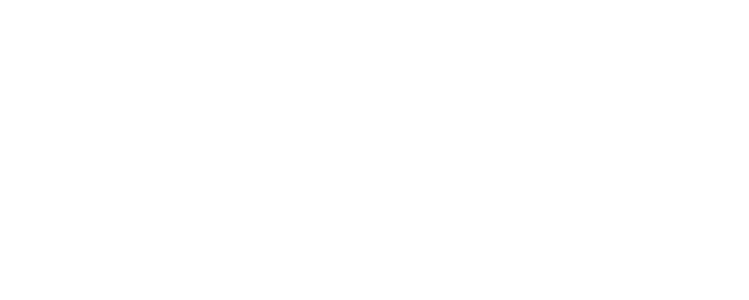
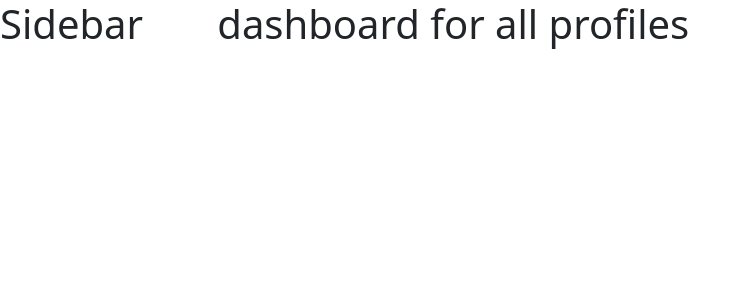
Before and after one commit to Bugs-Please/DairyDev, a React (Create React App) app in the folder frontend/: page /dashboard in a window 1280 px wide. Before the commit this address had no page. Shown: the top 300 px of the page, without its empty margins (0-749 px from the left). Built offline with nearby package versions, Linux system fonts and the light colour scheme.

Commit message:
started working on

```diff
--- a/frontend/package.json
+++ b/frontend/package.json
@@ -15,6 +15,7 @@
     "glyphicons-only-bootstrap": "^1.0.1",
     "react": "^18.2.0",
     "react-bootstrap": "^2.5.0",
+    "react-bootstrap-sidebar-menu": "^2.0.3",
     "react-dom": "^18.2.0",
     "react-router-dom": "^6.3.0",
     "react-scripts": "5.0.1",
--- a/frontend/src/App.js
+++ b/frontend/src/App.js
@@ -4,6 +4,7 @@
     Route,
     Routes
 } from 'react-router-dom';
+import Dashboard from './Screens/Dashboard/Dashboard';
 // import 'bootstrap/dist/css/bootstrap.min.css';
 import LandingPage from './Screens/LandingPage/LandingPage';
 import Login from './Screens/Login/Login';
@@ -13,9 +14,10 @@
     return (
         <Router>
             <Routes>
-                <Route path='/' element={<LandingPage />} />
-                <Route path="/login" element={<Login />} />
-                <Route path="/signup" element={<Signup />} />
+                <Route path = "/" element={<LandingPage />} />
+                <Route path = "/login" element={<Login />} />
+                <Route path = "/signup" element={<Signup />} />
+                <Route path = "/dashboard" element={<Dashboard/>} />
             </Routes>
         </Router>
     )
--- /dev/null
+++ b/frontend/src/Components/Sidebar/Sidebar.js
@@ -0,0 +1,7 @@
+import React from "react";
+const Sidebar = props => {
+    return (
+        <h1>Sidebar</h1>
+    );
+};
+export default Sidebar;
--- /dev/null
+++ b/frontend/src/Screens/Dashboard/Dashboard.js
@@ -0,0 +1,20 @@
+import React from 'react'
+import { Row, Col } from 'react-bootstrap'
+import Sidebar from '../../Components/Sidebar/Sidebar'
+
+const Dashboard = () => {
+  return (
+    <div>
+        <Row>
+            <Col xs = {2}>
+                <Sidebar />
+            </Col>
+            <Col xs = {10}>
+                <h1>dashboard for all profiles</h1>
+            </Col>
+        </Row>
+    </div>
+  )
+}
+
+export default Dashboard
```
Also changed, not shown: 1 other file (tests, documents, lock files or other folders).
